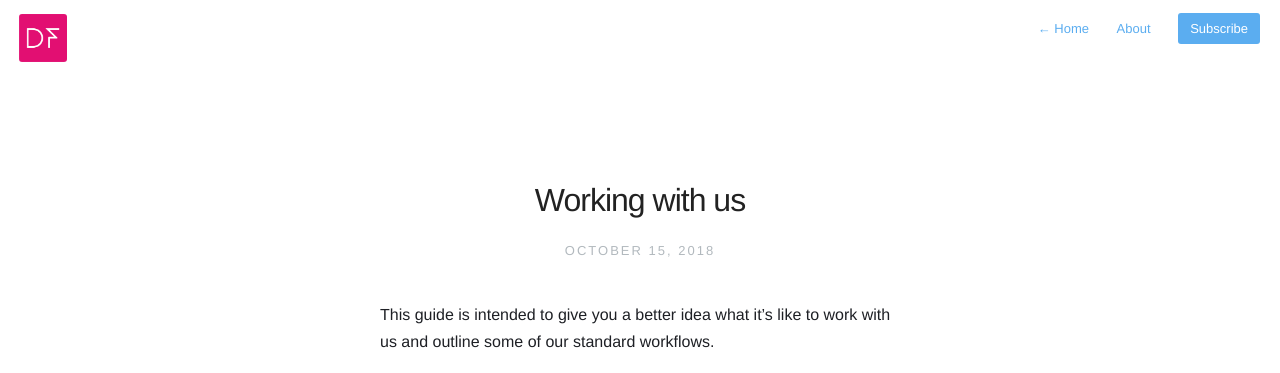
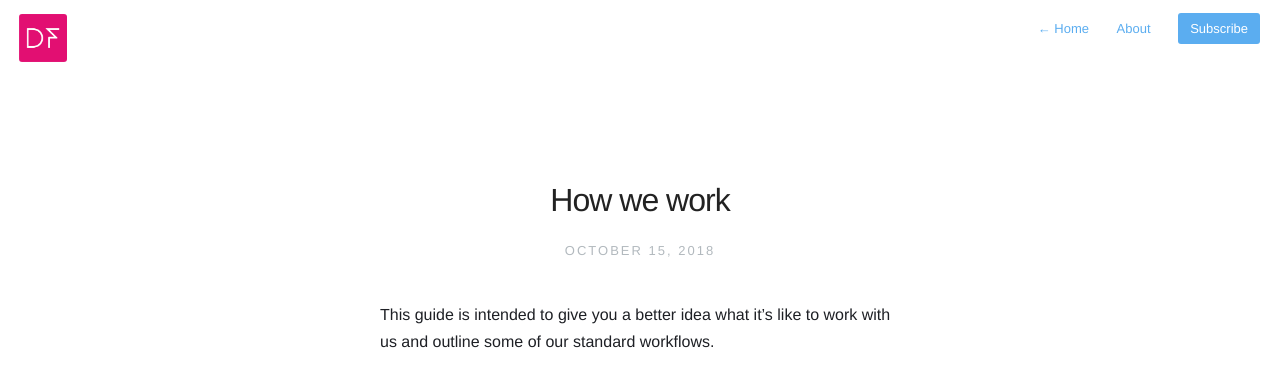
Before and after one commit to Jvaleti11/DemingFactor-blog, a Jekyll site: the page built from _posts/2018-10-15-working-with-us.md, in a window 1280 px wide and 900 px high. Shown: the top 373 px of the window. Built offline with Jekyll 4.4.1, drawn with Linux system fonts in a browser that asks for light colours; nearby versions of some CDN libraries; our own code applies the rules of GitHub Pages for plain Markdown files.

Commit message:
Update from Forestry.io - Updated working-with-us.md

```diff
--- a/_posts/2018-10-15-working-with-us.md
+++ b/_posts/2018-10-15-working-with-us.md
@@ -1,5 +1,5 @@
 ---
-title: Working with us
+title: How we work
 date: 2018-10-15 15:37:01 +1030
 body: <img src="/uploads/2018/10/29/how-we-work.png">
 
```
